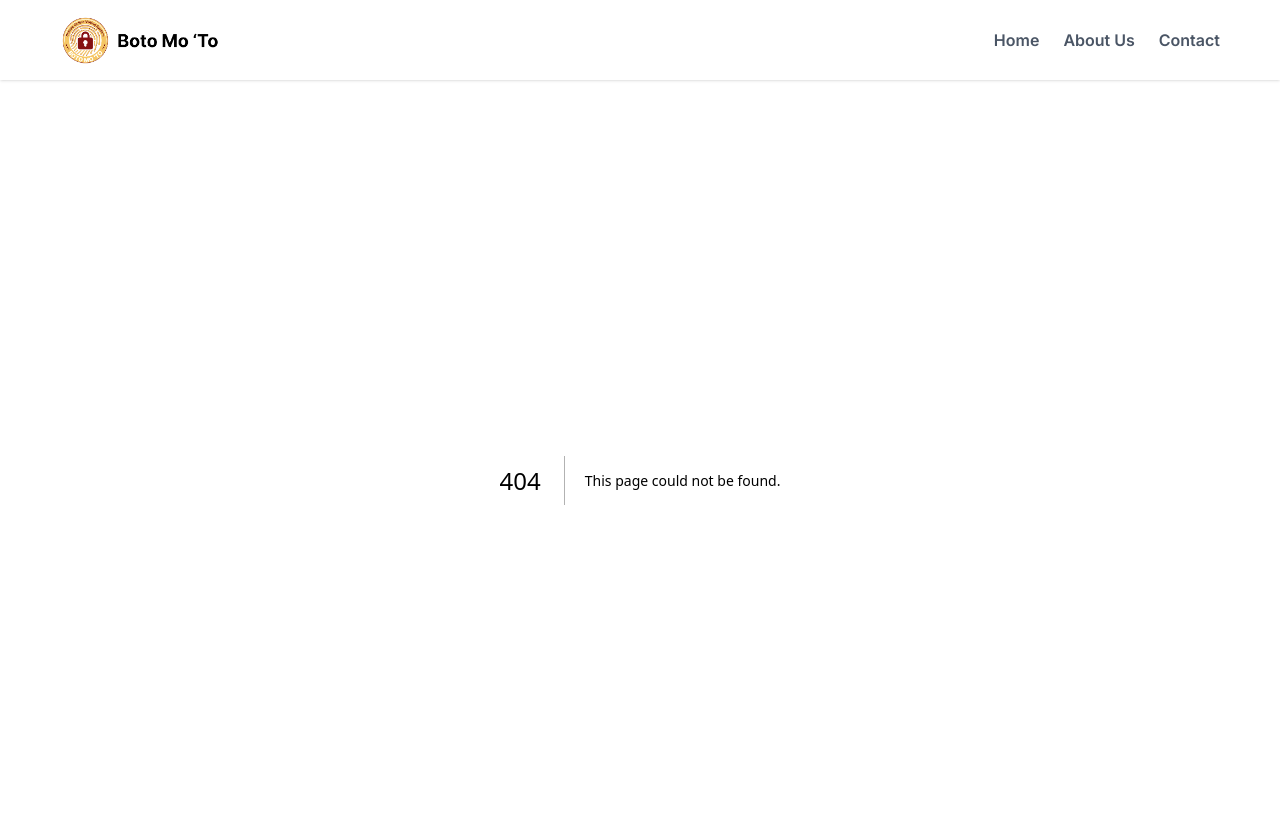
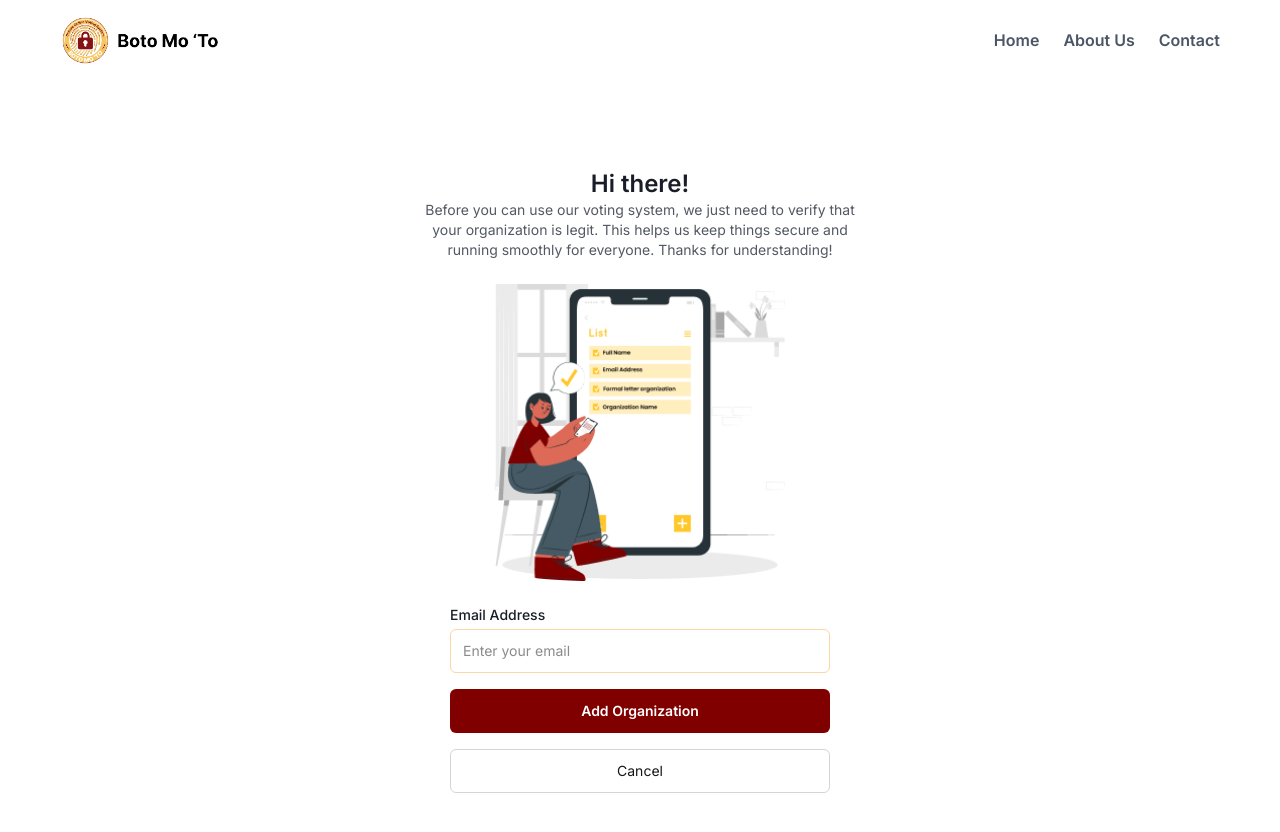
Before and after one commit to Boto-Mo-To-Capstone-Project/BotoMoTo, a Next.js app: page /hiThere in a window 1280 px wide. Before the commit this address had no page. Shown: the top 832 px of the page. Built offline with nearby package versions, Linux system fonts and the light colour scheme.

Commit message:
add Hi There page

```diff
--- /dev/null
+++ b/src/app/hiThere/page.tsx
@@ -0,0 +1,64 @@
+"use client";
+
+import Image from "next/image";
+import HiThereImage from "@/app/assets/hiThere.png";
+
+export default function hiTherePage() {
+  return (
+    <main className="min-h-screen flex items-center justify-center px-4 bg-[var(--background)] text-[var(--foreground)]">
+      <div className="w-full max-w-md text-center space-y-6">
+        {/* Heading */}
+        <div>
+          <p className="text-2xl font-semibold text-[var(--color-black)]">
+            Hi there!
+          </p>
+          <p className="text-sm text-[var(--color-gray)]">
+            Before you can use our voting system,
+            we just need to verify that your organization is legit.
+            This helps us keep things secure and running smoothly for everyone.
+            Thanks for understanding!
+          </p>
+        </div>
+
+        {/* Image */}
+        <div className="flex justify-center">
+        <Image
+        src={HiThereImage}
+        alt="Hi there"
+            className="w-[294.98px] h-[297px]"
+          />
+        </div>
+
+        {/* Form */}
+        <form className="space-y-4 text-left flex flex-col items-center">
+          <div className="w-[380px]">
+            <label className="block text-sm font-medium text-[var(--color-black)] mb-1">
+              Email Address
+            </label>
+            <input
+              type="email"
+              placeholder="Enter your email"
+              className="w-full h-[44px] border border-[var(--color-secondary)] rounded-md px-3 text-sm focus:outline-none focus:ring-2 focus:ring-[var(--color-secondary)]"
+            />
+          </div>
+
+          {/* Send OTP Button */}
+          <button
+            type="submit"
+            className="w-[380px] h-[44px] bg-[var(--color-primary)] hover:brightness-90 text-white rounded-md text-sm font-semibold"
+          >
+            Add Organization
+          </button>
+
+          {/* Cancel Button */}
+          <button
+            type="button"
+            className="w-[380px] h-[44px] flex items-center justify-center border border-gray-300 rounded-md text-sm gap-2 hover:bg-gray-50"
+          >
+            Cancel
+          </button>
+        </form>
+      </div>
+    </main>
+  );
+}
```
Also changed, not shown: src/app/assets/hiThere.png (added).
